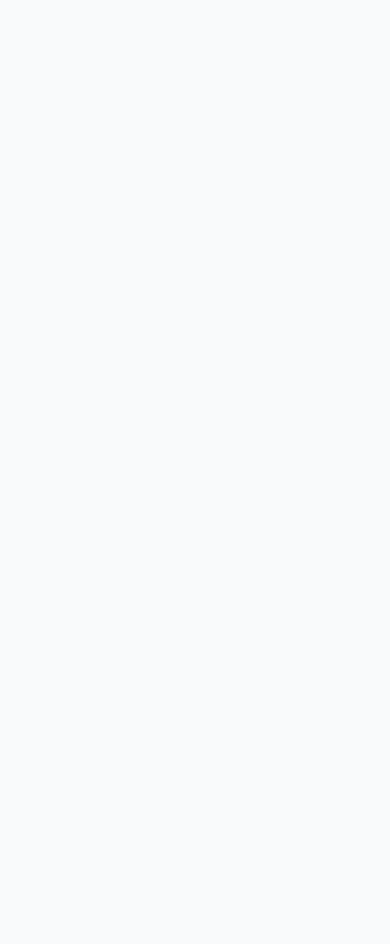
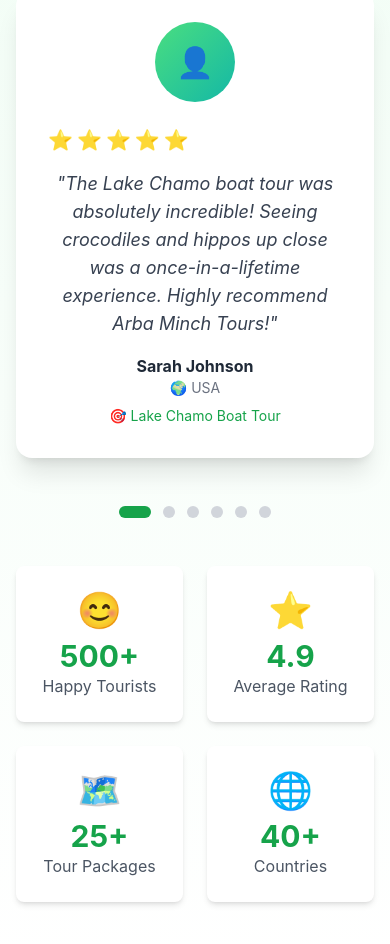
Before and after one commit to abdellaharegaw616-web/arba-minch-tourism, a React (Create React App) app in the folder client/: page / in a window 390 px wide. Shown: the part 8900-9844 px from the top of the page. Before the commit the page ends 8626 px from the top, so only its background shows below. Built offline with nearby package versions, Linux system fonts and the light colour scheme.

Commit message:
Add Testimonials component with reviews and stats

```diff
--- /dev/null
+++ b/client/src/components/Testimonials.jsx
@@ -0,0 +1,167 @@
+import React, { useState } from 'react';
+
+const testimonials = [
+  {
+    id: 1,
+    name: 'Sarah Johnson',
+    country: 'USA',
+    rating: 5,
+    text: 'The Lake Chamo boat tour was absolutely incredible! Seeing crocodiles and hippos up close was a once-in-a-lifetime experience. Highly recommend Arba Minch Tours!',
+    tour: 'Lake Chamo Boat Tour',
+    date: '2024-03-15'
+  },
+  {
+    id: 2,
+    name: 'Michael Chen',
+    country: 'China',
+    rating: 5,
+    text: 'Nech Sar National Park exceeded all my expectations. The diversity of wildlife and the stunning landscapes made this the highlight of my Ethiopia trip.',
+    tour: 'Nech Sar Safari',
+    date: '2024-02-20'
+  },
+  {
+    id: 3,
+    name: 'Emma Williams',
+    country: 'UK',
+    rating: 5,
+    text: 'The Dorze village tour gave us such insight into Ethiopian culture. The traditional bamboo houses are fascinating, and the locals were so welcoming.',
+    tour: 'Dorze Village Tour',
+    date: '2024-01-10'
+  },
+  {
+    id: 4,
+    name: 'Ahmed Hassan',
+    country: 'Egypt',
+    rating: 4,
+    text: 'Great service and beautiful locations. The Bridge of God viewpoint offers breathtaking panoramic views of both lakes. Worth every penny!',
+    tour: 'Bridge of God Tour',
+    date: '2024-04-05'
+  },
+  {
+    id: 5,
+    name: 'Lisa Mueller',
+    country: 'Germany',
+    rating: 5,
+    text: 'Professional guides, comfortable transportation, and unforgettable memories. Arba Minch is truly Ethiopia\'s hidden gem!',
+    tour: 'Full Day Package',
+    date: '2024-03-28'
+  },
+  {
+    id: 6,
+    name: 'Raj Patel',
+    country: 'India',
+    rating: 5,
+    text: 'The bird watching at Lake Abaya was spectacular. Our guide knew every species and their calls. A must for nature enthusiasts!',
+    tour: 'Bird Watching Tour',
+    date: '2024-02-14'
+  }
+];
+
+const StarRating = ({ rating }) => {
+  return (
+    <div className="flex space-x-1">
+      {[...Array(5)].map((_, i) => (
+        <span key={i} className={`text-xl ${i < rating ? 'text-yellow-400' : 'text-gray-300'}`}>
+          ⭐
+        </span>
+      ))}
+    </div>
+  );
+};
+
+const Testimonials = () => {
+  const [activeIndex, setActiveIndex] = useState(0);
+
+  return (
+    <section className="py-16 bg-gradient-to-b from-green-50 to-white dark:from-gray-800 dark:to-gray-900">
+      <div className="container mx-auto px-4">
+        {/* Header */}
+        <div className="text-center mb-12">
+          <h2 className="text-4xl font-bold text-gray-800 dark:text-white mb-4">
+            ⭐ What Our Tourists Say
+          </h2>
+          <p className="text-xl text-gray-600 dark:text-gray-300 max-w-2xl mx-auto">
+            Real experiences from travelers who explored Arba Minch with us
+          </p>
+        </div>
+
+        {/* Featured Testimonial */}
+        <div className="max-w-4xl mx-auto mb-12">
+          <div className="bg-white dark:bg-gray-800 rounded-2xl shadow-xl p-8 md:p-12">
+            <div className="flex flex-col md:flex-row items-center md:items-start space-y-6 md:space-y-0 md:space-x-8">
+              {/* Avatar */}
+              <div className="flex-shrink-0">
+                <div className="w-20 h-20 bg-gradient-to-br from-green-400 to-teal-500 rounded-full flex items-center justify-center text-3xl">
+                  👤
+                </div>
+              </div>
+
+              {/* Content */}
+              <div className="flex-1 text-center md:text-left">
+                <StarRating rating={testimonials[activeIndex].rating} />
+                <p className="text-lg text-gray-700 dark:text-gray-300 italic my-4">
+                  "{testimonials[activeIndex].text}"
+                </p>
+                <div className="flex flex-col md:flex-row items-center md:items-start space-y-2 md:space-y-0 md:space-x-4">
+                  <div>
+                    <h4 className="font-bold text-gray-800 dark:text-white">
+                      {testimonials[activeIndex].name}
+                    </h4>
+                    <p className="text-sm text-gray-500 dark:text-gray-400">
+                      🌍 {testimonials[activeIndex].country}
+                    </p>
+                  </div>
+                  <span className="hidden md:inline text-gray-300">|</span>
+                  <div className="text-sm text-green-600 dark:text-green-400">
+                    🎯 {testimonials[activeIndex].tour}
+                  </div>
+                </div>
+              </div>
+            </div>
+          </div>
+        </div>
+
+        {/* Navigation Dots */}
+        <div className="flex justify-center space-x-3 mb-12">
+          {testimonials.map((_, index) => (
+            <button
+              key={index}
+              onClick={() => setActiveIndex(index)}
+              className={`w-3 h-3 rounded-full transition ${
+                index === activeIndex
+                  ? 'bg-green-600 w-8'
+                  : 'bg-gray-300 dark:bg-gray-600 hover:bg-gray-400'
+              }`}
+            />
+          ))}
+        </div>
+
+        {/* Stats */}
+        <div className="grid grid-cols-2 md:grid-cols-4 gap-6 max-w-4xl mx-auto">
+          <div className="bg-white dark:bg-gray-800 rounded-lg p-6 text-center shadow-md">
+            <div className="text-4xl mb-2">😊</div>
+            <div className="text-3xl font-bold text-green-600">500+</div>
+            <div className="text-gray-600 dark:text-gray-400">Happy Tourists</div>
+          </div>
+          <div className="bg-white dark:bg-gray-800 rounded-lg p-6 text-center shadow-md">
+            <div className="text-4xl mb-2">⭐</div>
+            <div className="text-3xl font-bold text-green-600">4.9</div>
+            <div className="text-gray-600 dark:text-gray-400">Average Rating</div>
+          </div>
+          <div className="bg-white dark:bg-gray-800 rounded-lg p-6 text-center shadow-md">
+            <div className="text-4xl mb-2">🗺️</div>
+            <div className="text-3xl font-bold text-green-600">25+</div>
+            <div className="text-gray-600 dark:text-gray-400">Tour Packages</div>
+          </div>
+          <div className="bg-white dark:bg-gray-800 rounded-lg p-6 text-center shadow-md">
+            <div className="text-4xl mb-2">🌐</div>
+            <div className="text-3xl font-bold text-green-600">40+</div>
+            <div className="text-gray-600 dark:text-gray-400">Countries</div>
+          </div>
+        </div>
+      </div>
+    </section>
+  );
+};
+
+export default Testimonials;
--- a/client/src/pages/Home.jsx
+++ b/client/src/pages/Home.jsx
@@ -1,6 +1,7 @@
 import React, { useState, useEffect, useRef } from 'react';
 import { Link } from 'react-router-dom';
 import { useAuth } from '../context/AuthContext';
+import Testimonials from '../components/Testimonials';
 
 const Home = () => {
   const { user, isAuthenticated } = useAuth();
@@ -483,6 +484,9 @@
         .animation-delay-400 { animation-delay: 0.4s; }
         .animation-delay-600 { animation-delay: 0.6s; }
       `}</style>
+
+      {/* Testimonials Section */}
+      <Testimonials />
     </div>
   );
 };
```
